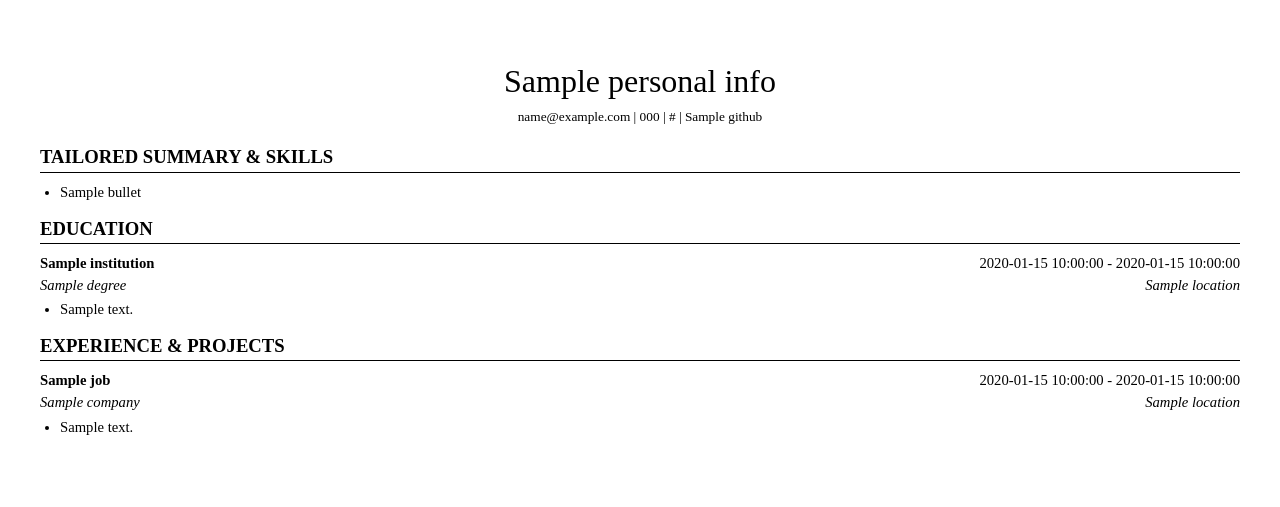
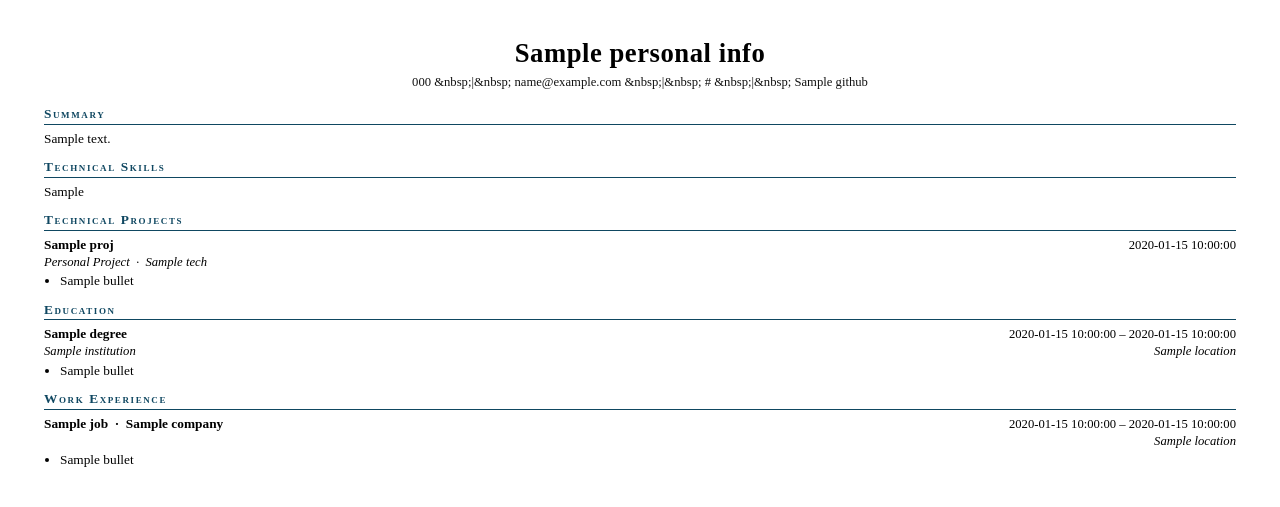
Before and after one commit to ttn54/TitanSwarm, a Python web app: template src/core/templates/resume.html in a window 1280 px wide. Shown: the top 507 px of the page. Run offline with Jinja, Linux system fonts and the light colour scheme; the template is opened without the code that fills it: most values are stand-ins (such as "Sample title", 1, 10 or a date in 2020).

Commit message:
fix: rebuild resume.html to match actual resume style

```diff
--- a/src/core/templates/resume.html
+++ b/src/core/templates/resume.html
@@ -2,119 +2,155 @@
 <html lang="en">
 <head>
     <meta charset="UTF-8">
-    <title>Resume</title>
+    <title>{{ personal_info.name }} — Resume</title>
     <style>
+        * { box-sizing: border-box; margin: 0; padding: 0; }
         body {
-            font-family: 'Times New Roman', serif;
-            margin: 0;
-            padding: 40px;
+            font-family: 'Times New Roman', Times, serif;
+            font-size: 10pt;
             color: #000;
-            font-size: 11pt;
-            line-height: 1.3;
+            line-height: 1.32;
+            padding: 36px 44px 32px 44px;
         }
-        h1 {
+
+        /* ── Header ── */
+        .name {
             text-align: center;
-            font-size: 24pt;
-            margin-bottom: 5px;
-            font-weight: normal;
-        }
-        .contact-info {
-            text-align: center;
-            font-size: 10pt;
-            margin-bottom: 20px;
-        }
-        h2 {
-            font-size: 14pt;
-            border-bottom: 1px solid #000;
-            margin-top: 15px;
-            margin-bottom: 10px;
-            padding-bottom: 2px;
-            text-transform: uppercase;
-        }
-        .job-title {
+            font-size: 20pt;
             font-weight: bold;
-            display: inline-block;
-        }
-        .job-date {
-            float: right;
-        }
-        .employer {
-            font-style: italic;
-            display: inline-block;
-        }
-        .job-location {
-            float: right;
-            font-style: italic;
-        }
-        .header-row {
+            color: #000;
+            letter-spacing: 0.02em;
             margin-bottom: 3px;
         }
+        .contact {
+            text-align: center;
+            font-size: 9.5pt;
+            color: #111;
+            margin-bottom: 14px;
+        }
+
+        /* ── Section headings — teal, small-caps, underlined ── */
+        h2 {
+            font-size: 10pt;
+            font-weight: bold;
+            font-variant: small-caps;
+            letter-spacing: 0.12em;
+            color: #0F4761;
+            border-bottom: 1.2px solid #0F4761;
+            padding-bottom: 1px;
+            margin-top: 11px;
+            margin-bottom: 5px;
+        }
+
+        /* ── Summary ── */
+        .summary { font-size: 10pt; margin-bottom: 4px; }
+
+        /* ── Skills — single line, · separated ── */
+        .skills-line { font-size: 10pt; margin-bottom: 2px; }
+
+        /* ── Entry blocks ── */
+        .entry { margin-bottom: 7px; }
+        .row {
+            display: flex;
+            justify-content: space-between;
+            align-items: baseline;
+            width: 100%;
+        }
+        .entry-title { font-weight: bold; font-size: 10pt; }
+        .entry-date  { font-size: 9.5pt; white-space: nowrap; padding-left: 8px; }
+        .entry-sub   { font-style: italic; font-size: 9.5pt; }
+        .entry-loc   { font-style: italic; font-size: 9.5pt; white-space: nowrap; padding-left: 8px; }
+
         ul {
-            margin-top: 5px;
-            margin-bottom: 15px;
-            padding-left: 20px;
+            margin: 2px 0 0 16px;
+            padding: 0;
         }
         li {
-            margin-bottom: 4px;
+            font-size: 10pt;
+            margin-bottom: 1.5px;
         }
     </style>
 </head>
 <body>
-    <h1>{{ personal_info.name }}</h1>
-    <div class="contact-info">
-        {{ personal_info.email }} | {{ personal_info.phone }} | {{ personal_info.linkedin }} | {{ personal_info.github }}
+
+<!-- ── NAME ──────────────────────────────────────────────── -->
+<div class="name">{{ personal_info.name }}</div>
+
+<!-- ── CONTACT LINE ──────────────────────────────────────── -->
+<div class="contact">
+    {%- set parts = [] -%}
+    {%- if personal_info.phone    %}{%- set _ = parts.append(personal_info.phone)    %}{%- endif -%}
+    {%- if personal_info.email    %}{%- set _ = parts.append(personal_info.email)    %}{%- endif -%}
+    {%- if personal_info.linkedin %}{%- set _ = parts.append(personal_info.linkedin) %}{%- endif -%}
+    {%- if personal_info.github   %}{%- set _ = parts.append(personal_info.github)   %}{%- endif -%}
+    {{ parts | join(' &nbsp;|&nbsp; ') }}
 </div>
 
-    <!-- The Tailored Skills/Summary section -->
-    <h2>Tailored Summary & Skills</h2>
+<!-- ── SUMMARY ───────────────────────────────────────────── -->
+{% if ai_data.summary %}
+<h2>Summary</h2>
+<div class="summary">{{ ai_data.summary }}</div>
+{% endif %}
+
+<!-- ── TECHNICAL SKILLS ──────────────────────────────────── -->
+{% if ai_data.skills_to_highlight %}
+<h2>Technical Skills</h2>
+<div class="skills-line">{{ ai_data.skills_to_highlight | join(' &nbsp;&middot;&nbsp; ') }}</div>
+{% endif %}
+
+<!-- ── TECHNICAL PROJECTS ────────────────────────────────── -->
+{% if ai_data.tailored_projects %}
+<h2>Technical Projects</h2>
+{% for proj in ai_data.tailored_projects %}
+<div class="entry">
+    <div class="row">
+        <span class="entry-title">{{ proj.title }}</span>
+        <span class="entry-date">{{ proj.date }}</span>
+    </div>
+    <div class="entry-sub">Personal Project &nbsp;&middot;&nbsp; {{ proj.tech }}</div>
     <ul>
-        {% for bullet in ai_data.tailored_bullets %}
-            <li>{{ bullet }}</li>
+        {% for b in proj.bullets %}<li>{{ b }}</li>{% endfor %}
+    </ul>
+</div>
 {% endfor %}
-    </ul>
+{% endif %}
 
+<!-- ── EDUCATION ─────────────────────────────────────────── -->
 {% if ledger.education %}
 <h2>Education</h2>
 {% for edu in ledger.education %}
-    <div class="experience-block">
-        <div class="header-row">
-            <span class="job-title">{{ edu.institution }}</span>
-            <span class="job-date">{{ edu.start_date }} {% if edu.end_date %} - {{ edu.end_date }}{% endif %}</span>
+<div class="entry">
+    <div class="row">
+        <span class="entry-title">{{ edu.degree }}</span>
+        <span class="entry-date">{{ edu.start_date }}{% if edu.end_date %} – {{ edu.end_date }}{% endif %}</span>
     </div>
-        <div class="header-row">
-            <span class="employer">{{ edu.degree }}</span>
-            <span class="job-location">{{ edu.location }}</span>
+    <div class="row">
+        <span class="entry-sub">{{ edu.institution }}</span>
+        {% if edu.location %}<span class="entry-loc">{{ edu.location }}</span>{% endif %}
     </div>
     {% if edu.bullets %}
-        <ul>
-            {% for detail in edu.bullets %}
-                <li>{{ detail }}</li>
-            {% endfor %}
-        </ul>
+    <ul>{% for b in edu.bullets %}<li>{{ b }}</li>{% endfor %}</ul>
     {% endif %}
 </div>
 {% endfor %}
 {% endif %}
 
-    <!-- Standard Ledger Experience loop here, merging standard facts + tailored achievements -->
-    <h2>Experience & Projects</h2>
+<!-- ── WORK EXPERIENCE ───────────────────────────────────── -->
+{% if ledger.experience %}
+<h2>Work Experience</h2>
 {% for job in ledger.experience %}
-    <div class="experience-block">
-        <div class="header-row">
-            <span class="job-title">{{ job.title }}</span>
-            <span class="job-date">{{ job.start_date }} - {{ job.end_date }}</span>
+<div class="entry">
+    <div class="row">
+        <span class="entry-title">{{ job.title }}{% if job.company %} &nbsp;&middot;&nbsp; {{ job.company }}{% endif %}</span>
+        <span class="entry-date">{{ job.start_date }} – {{ job.end_date }}</span>
     </div>
-        <div class="header-row">
-            <span class="employer">{{ job.company }}</span>
-            <span class="job-location">{{ job.location }}</span>
-        </div>
-        <ul>
-            {% for detail in job.bullets %}
-                <li>{{ detail }}</li>
-            {% endfor %}
-        </ul>
+    {% if job.location %}
+    <div class="row"><span></span><span class="entry-loc">{{ job.location }}</span></div>
+    {% endif %}
+    <ul>{% for b in job.bullets %}<li>{{ b }}</li>{% endfor %}</ul>
 </div>
 {% endfor %}
+{% endif %}
 
 </body>
 </html>
```
Lines whose indentation alone changed are shown as unchanged.
